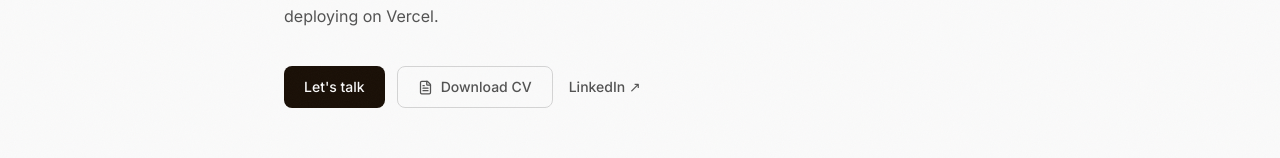
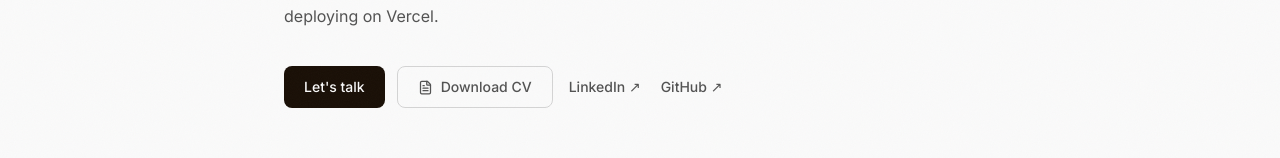
Before and after one commit to theuxkey-cpu/verum-center-portfolio, a Next.js app: page / in a window 1280 px wide. Shown: the part 337-495 px from the top of the page. Built offline with nearby package versions, Linux system fonts and the light colour scheme.

Commit message:
feat(portfolio): add GitHub link to hero and footer

```diff
--- a/src/app/cases/ship-it-to-scale-it/page.tsx
+++ b/src/app/cases/ship-it-to-scale-it/page.tsx
@@ -185,7 +185,7 @@ export default function VerumGlobalVsVsgPage() {
       <footer className="mt-12 border-t border-border py-8 flex flex-col gap-8">
         <CaseNav current="/cases/ship-it-to-scale-it" />
         <div className="flex flex-wrap items-center justify-between gap-3">
-          <p className="text-[12px] text-muted-foreground">This is a production system. Screenshots are available upon interview request.</p>
+          <p className="text-[12px] text-muted-foreground">This is a production system. Screens above are shown directly; further detail is available upon interview request.</p>
           <a href="mailto:keytherueckert93@gmail.com" className="text-[13px] text-muted-foreground transition-colors hover:text-foreground">keytherueckert93@gmail.com</a>
         </div>
       </footer>
--- a/src/app/page.tsx
+++ b/src/app/page.tsx
@@ -95,6 +95,14 @@ export default function Home() {
                 className="inline-flex items-center gap-2 px-1 py-2.5 text-sm font-medium text-muted-foreground transition-opacity hover:opacity-80"
               >
                 LinkedIn ↗
+              </a>
+              <a
+                href="https://github.com/theuxkey-cpu"
+                target="_blank"
+                rel="noopener noreferrer"
+                className="inline-flex items-center gap-2 px-1 py-2.5 text-sm font-medium text-muted-foreground transition-opacity hover:opacity-80"
+              >
+                GitHub ↗
               </a>
             </div>
           </div>
@@ -205,6 +213,7 @@ export default function Home() {
           <a href="mailto:keytherueckert93@gmail.com" className="text-[13px] text-muted-foreground hover:text-foreground">Email</a>
           <a href="https://www.behance.net/keytheruec167d" target="_blank" rel="noopener noreferrer" className="text-[13px] text-muted-foreground hover:text-foreground">Behance</a>
           <a href="https://www.linkedin.com/in/keythee/" target="_blank" rel="noopener noreferrer" className="text-[13px] text-muted-foreground hover:text-foreground">LinkedIn</a>
+          <a href="https://github.com/theuxkey-cpu" target="_blank" rel="noopener noreferrer" className="text-[13px] text-muted-foreground hover:text-foreground">GitHub</a>
         </div>
       </footer>
 
```
